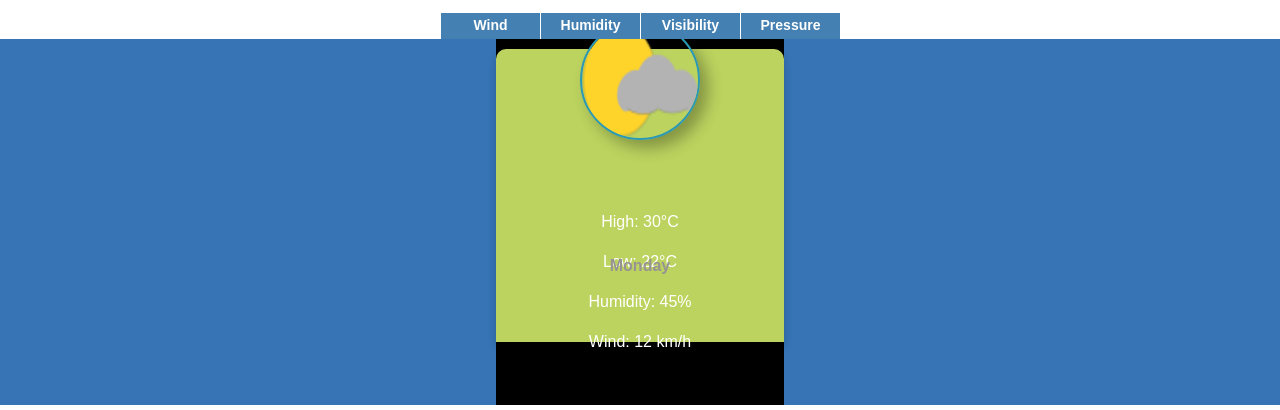
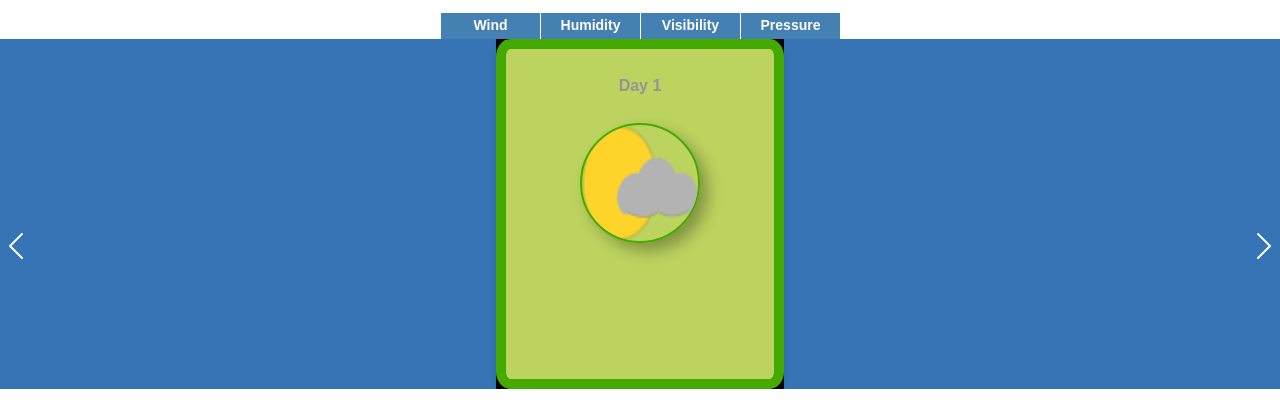
Before and after one commit to fraserelliott/weather-dashboard, a plain HTML site: page index.html in a window 1280 px wide. Shown: the part 818-1228 px from the top of the page. Drawn offline with nearby package versions, Linux system fonts and the light colour scheme.

Commit message:
merged carousel into index with ids for elements

```diff
--- a/index.html
+++ b/index.html
@@ -13,7 +13,6 @@
     <link rel="stylesheet" href="https://use.fontawesome.com/releases/v5.6.3/css/all.css"
         integrity="sha384-UHRtZLI+pbxtHCWp1t77Bi1L4ZtiqrqD80Kn4Z8NTSRyMA2Fd33n5dQ8lWUE00s/" crossorigin="anonymous">
 
-    <!--link rel="stylesheet" href="styles/reset.css"-->
     <link rel="stylesheet" href="styles/brand-styles.css">
 </head>
 
@@ -93,18 +92,16 @@
                 <div class="carousel-item active">
                     <div class="d-flex justify-content-center">
                         <div class="flex-item weather-card">
-                            <p class="deets">Monday</p>
-                            <div class="cardjb">
+                            <div class="cardir">
+                                <p class="weekDay" id="cardday1">Day 1</p>
                                 <div class="icons-style" style="padding-top: 0%">
-                                    <a href="store.html"><img src="images/sm-sun-clouds.png"
-                                            style="height: 120px; width: 120px; border-radius: 70%; border: 2px solid rgb(43, 153, 180); margin: 0%; bottom: 10px; left: 0; margin-bottom: 60px; padding-top:0px"
-                                            alt="Mon"></a>
+                                        <img src="images/sm-sun-clouds.png" class="weather-icon" alt="Day 1 Weather">
                                 </div>
                                 <div style="text-align: center; margin-top: 10px;">
-                                    <p>High: 30°C</p>
-                                    <p>Low: 22°C</p>
-                                    <p>Humidity: 45%</p>
-                                    <p>Wind: 12 km/h</p>
+                                    <p id="cardhigh1"></p>
+                                    <p id="cardlow1"></p>
+                                    <p id="cardhumid1"></p>
+                                    <p id="cardwind1"></p>
                                 </div>
                             </div>
                         </div>
@@ -115,19 +112,17 @@
                 <div class="carousel-item">
                     <div class="d-flex justify-content-center">
                         <div class="flex-item weather-card">
-                            <p class="weekDay">Tuesday</p>
                             <div class="cardir">
+                                <p class="weekDay" id="cardday2">Day 2</p>
                                 <div class="icons-style" style="padding-top: 0%">
-                                    <a href="events.html"><img src="images/sm-sun-clouds.png"
-                                            style="height: 120px; width: 120px; border-radius: 70%; border: 2px solid rgb(43, 153, 180); margin: 0%; bottom: 10px; left: 0; margin-bottom: 60px; padding-top:0px"
-                                            alt="Tue"></a>
+                                    <img src="images/sm-sun-clouds.png" class="weather-icon" alt="Day 2 Weather">
                                 </div>
-                                <div style="text-align: center; margin-top: 10px;">
-                                    <p>High: 30°C</p>
-                                    <p>Low: 22°C</p>
-                                    <p>Humidity: 45%</p>
-                                    <p>Wind: 12 km/h</p>
-                                </div>
+                            <div style="text-align: center; margin-top: 10px;">
+                                <p id="cardhigh2"></p>
+                                <p id="cardlow2"></p>
+                                <p id="cardhumid2"></p>
+                                <p id="cardwind2"></p>
+                            </div>
                             </div>
                         </div>
                     </div>
@@ -137,18 +132,16 @@
                 <div class="carousel-item">
                     <div class="d-flex justify-content-center">
                         <div class="flex-item weather-card">
-                            <p class="weekDay">Wednesday</p>
                             <div class="cardir">
+                                <p class="weekDay" id="cardday3">Day 3</p>
                                 <div class="icons-style" style="padding-top: 0%">
-                                    <a href="archives.html"><img src="images/sm-sun-clouds.png"
-                                            style="height: 120px; width: 120px; border-radius: 90%; border: 2px solid rgb(43, 153, 180); margin: 0%; bottom: 10px; left: 0; margin-bottom: 60px; padding-top:0px"
-                                            alt="Wed"></a>
+                                    <img src="images/sm-sun-clouds.png" class="weather-icon" alt="Day 3 Weather">
                                 </div>
                                 <div style="text-align: center; margin-top: 10px;">
-                                    <p>High: 30°C</p>
-                                    <p>Low: 22°C</p>
-                                    <p>Humidity: 45%</p>
-                                    <p>Wind: 12 km/h</p>
+                                    <p id="cardhigh3"></p>
+                                    <p id="cardlow3"></p>
+                                    <p id="cardhumid3"></p>
+                                    <p id="cardwind3"></p>
                                 </div>
                             </div>
                         </div>
@@ -159,18 +152,16 @@
                 <div class="carousel-item">
                     <div class="d-flex justify-content-center">
                         <div class="flex-item weather-card">
-                            <p class="weekDay">Thursday</p>
                             <div class="cardir">
+                                <p class="weekDay" id="cardday4">Day 4</p>
                                 <div class="icons-style" style="padding-top: 0%">
-                                    <a href="archives.html"><img src="images/sm-sun-clouds.png"
-                                            style="height: 120px; width: 120px; border-radius: 90%; border: 2px solid rgb(43, 153, 180); margin: 0%; bottom: 10px; left: 0; margin-bottom: 60px; padding-top:0px"
-                                            alt="Thu"></a>
+                                  <img src="images/sm-sun-clouds.png" class="weather-icon" alt=" Day 4 Weather">
                                 </div>
                                 <div style="text-align: center; margin-top: 10px;">
-                                    <p>High: 30°C</p>
-                                    <p>Low: 22°C</p>
-                                    <p>Humidity: 45%</p>
-                                    <p>Wind: 12 km/h</p>
+                                    <p id="cardhigh4"></p>
+                                    <p id="cardlow4"></p>
+                                    <p id="cardhumid4"></p>
+                                    <p id="cardwind4"></p>
                                 </div>
                             </div>
                         </div>
@@ -181,27 +172,23 @@
                 <div class="carousel-item">
                     <div class="d-flex justify-content-center">
                         <div class="flex-item weather-card">
-                            <p class="cardjb weekDay">Friday</p>
                             <div class="cardir">
+                                <p class="weekDay" id="cardday5">Day 5</p>
                                 <div class="icons-style" style="padding-top: 0%">
-                                    <a href="archives.html"><img src="images/sm-sun-clouds.png"
-                                            style="height: 120px; width: 120px; border-radius: 90%; border: 2px solid rgb(43, 153, 180); margin: 0%; bottom: 10px; left: 0; margin-bottom: 60px; padding-top:0px"
-                                            alt="Fri"></a>
+                                    <img src="images/sm-sun-clouds.png" class="weather-icon" alt="Day 5 Weather">
                                 </div>
                                 <div style="text-align: center; margin-top: 10px;">
-                                    <p>High: 30°C</p>
-                                    <p>Low: 22°C</p>
-                                    <p>Humidity: 45%</p>
-                                    <p>Wind: 12 km/h</p>
+                                    <p id="cardhigh5"></p>
+                                    <p id="cardlow5"></p>
+                                    <p id="cardhumid5"></p>
+                                    <p id="cardwind5"></p>
                                 </div>
                             </div>
                         </div>
                     </div>
                 </div>
             </div>
-        </div>
-
-        <!-- Carousel Buttons-->
+            <!-- Carousel Buttons-->
         <button class="carousel-control-prev" type="button" data-bs-target="#weatherCarousel" data-bs-slide="prev">
             <span class="carousel-control-prev-icon" aria-hidden="true"></span>
         </button>
@@ -210,15 +197,16 @@
         </button>
         <!-- Carousel Indicators-->
         <div class="carousel-indicators" style="position: static; display: inline-block;">
-            <button type="button" data-bs-target="#weatherCarousel" class="active" aria-current="true"
-                data-bs-slide-to="0"></button>
+            <button type="button" data-bs-target="#weatherCarousel" class="active" aria-current="true" data-bs-slide-to="0"></button>
             <button type="button" data-bs-target="#weatherCarousel" data-bs-slide-to="1"></button>
             <button type="button" data-bs-target="#weatherCarousel" data-bs-slide-to="2"></button>
             <button type="button" data-bs-target="#weatherCarousel" data-bs-slide-to="3"></button>
             <button type="button" data-bs-target="#weatherCarousel" data-bs-slide-to="4"></button>
         </div>
         </div>
+    </div>
     </section>
+
     <br><br><br><br><br>
 
     <footer>
```
